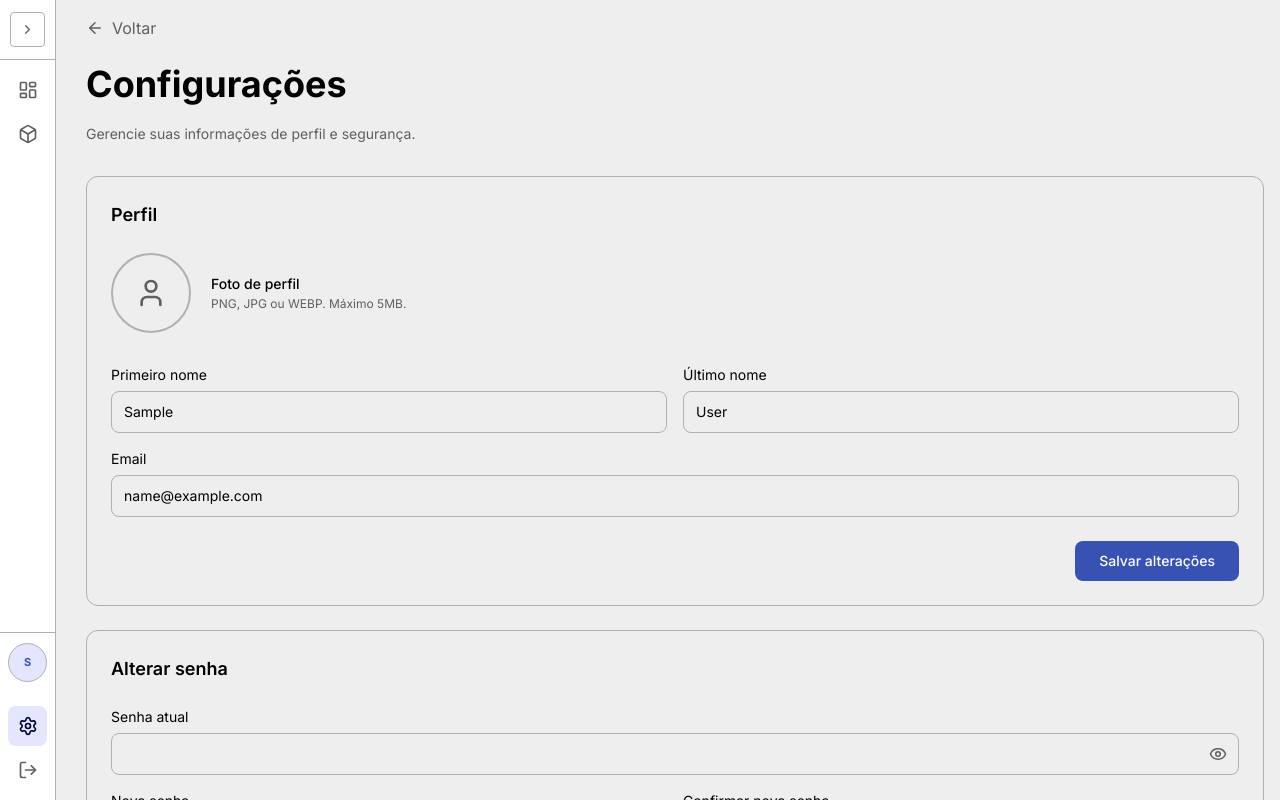
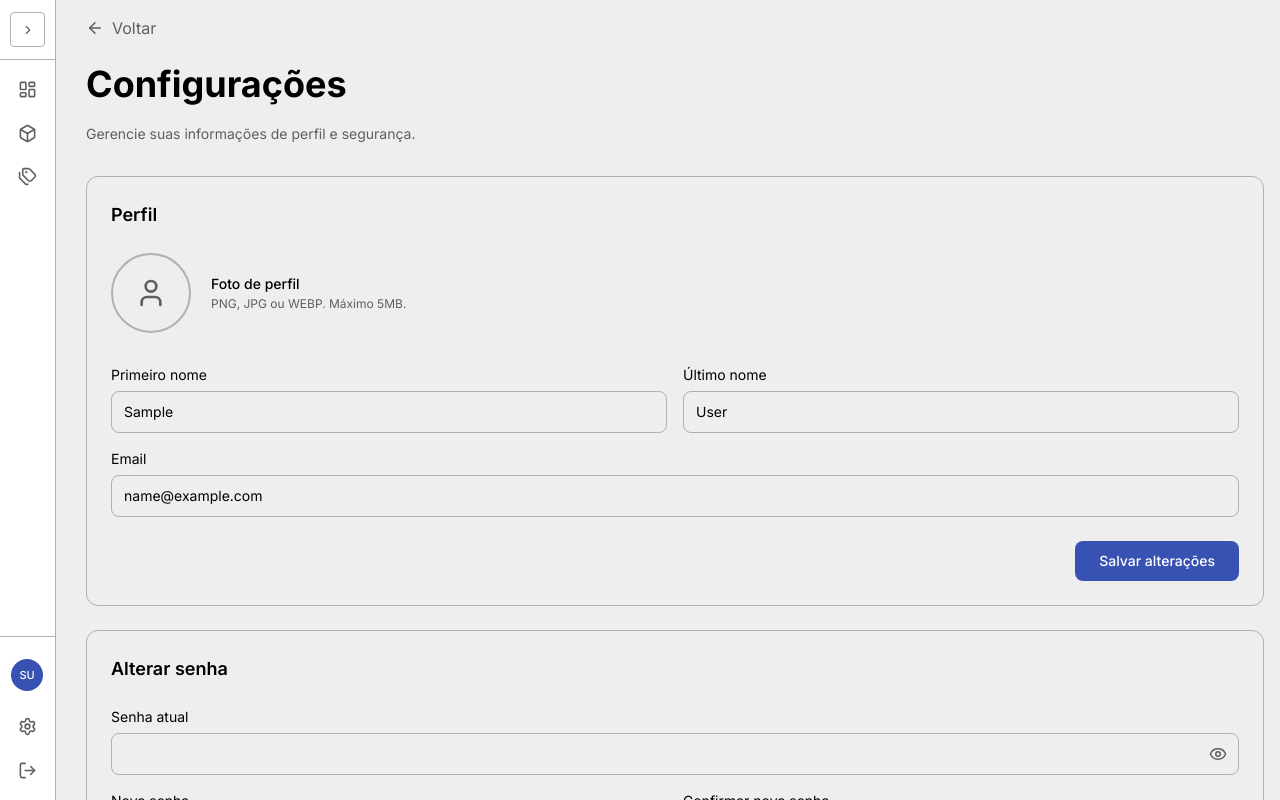
Before and after one commit to jvssvj/Stock-Gestor, a React (Vite) app: page /settings in a window 1280 px wide. Shown: the top 800 px of the page. Built offline with nearby package versions, Linux system fonts and the light colour scheme; no server answers; sample sign-in values are in the browser's storage.

Commit message:
feat(ui): new sidebar

```diff
--- a/src/layouts/RootLayout/components/Sidebar/index.jsx
+++ b/src/layouts/RootLayout/components/Sidebar/index.jsx
@@ -1,12 +1,14 @@
-import { LayoutDashboard, Box, LogOut, Settings, ChevronRight, ChevronLeft } from "lucide-react";
-import { Link, useLocation, useNavigate } from "react-router-dom";
-import { useState } from "react";
-import { useAuth } from "@/hooks/useAuth";
+/* eslint-disable no-unused-vars */
+import { useState } from 'react'
+import { Link, useLocation, useNavigate } from 'react-router-dom'
+import { LayoutDashboard, Box, LogOut, Settings, ChevronRight, ChevronLeft, Tags } from 'lucide-react'
+import { useAuth } from '@/hooks/useAuth'
 
 const navItems = [
-  { to: "/dashboard", label: "Dashboard", icon: LayoutDashboard },
-  { to: "/dashboard/items", label: "Estoque", icon: Box },
-];
+  { to: '/app', label: 'Dashboard', icon: LayoutDashboard },
+  { to: '/app/items', label: 'Estoque', icon: Box },
+  { to: '/app/categories', label: 'Categorias', icon: Tags },
+]
 
 function Tooltip({ label }) {
   return (
@@ -19,79 +21,84 @@ function Tooltip({ label }) {
     ">
       {label}
     </span>
-  );
+  )
 }
 
 export default function Sidebar() {
-  const { user, logout } = useAuth();
-  const navigate = useNavigate();
-  const location = useLocation();
-  const [collapsed, setCollapsed] = useState(true);
+  const { user, logout } = useAuth()
+  const navigate = useNavigate()
+  const location = useLocation()
+  const [collapsed, setCollapsed] = useState(true)
+  const [prevPathname, setPrevPathname] = useState('')
+
+  // Fecha ao trocar de rota — mesma lógica do SimulaDev
+  if (prevPathname !== location.pathname) {
+    setPrevPathname(location.pathname)
+    setCollapsed(true)
+  }
+
+  const initials = `${user?.firstName?.[0] ?? ''}${user?.lastName?.[0] ?? ''}`.toUpperCase()
 
   return (
     <>
-      {/* Overlay */}
       {!collapsed && (
         <div
-          className="fixed inset-0 bg-black opacity-80 z-[4]"
+          className="fixed inset-0 bg-black/50 z-[4]"
           onClick={() => setCollapsed(true)}
         />
       )}
 
       <aside className={`
         flex flex-col fixed z-[5] bg-white border-r border-border shrink-0
-        overflow-hidden h-dvh transition-[width] duration-[350ms] ease-in-out
-        ${collapsed ? "w-14" : "w-[240px]"}
+        overflow-hidden h-dvh transition-[width] duration-[250ms] ease-in-out
+        ${collapsed ? 'w-14' : 'w-[240px]'}
       `}>
 
         {/* ── Logo ── */}
         <div className="flex items-center justify-center p-3 border-b border-border min-h-14">
-
-          <div className="flex items-center gap-2 overflow-hidden flex-1 min-w-0">
-            <span className="leading-[0] shrink-0">
-              <Box className="text-primary" />
+          <div className="flex items-center gap-2 overflow-hidden flex-1">
+            <div className="w-7 h-7 rounded-[8px] bg-primary flex items-center justify-center shrink-0">
+              <Box size={14} color="white" />
+            </div>
+            <span className={`
+              text-[15px] font-semibold text-text-main whitespace-nowrap
+              transition-[opacity,width] duration-200
+              ${collapsed ? 'opacity-0 w-0' : 'opacity-100'}
+            `}>
+              StockFlow
             </span>
-
-            <h2
-              className={`text-base font-semibold text-text-main whitespace-nowrap overflow-hidden transition-[opacity,width] duration-200 ease-in-out ${collapsed ? "opacity-0 w-0" : "opacity-100 w-auto"}`}
-            >
-              StockFlow
-            </h2>
           </div>
           <button
-            className="w-[35px] h-[35px] rounded-sm bg-transparent border border-border cursor-pointer flex items-center justify-center shrink-0 text-text-muted hover:bg-color-bg transition-colors duration-150"
+            className="w-[35px] h-[35px] rounded-sm bg-transparent border border-border cursor-pointer flex items-center justify-center shrink-0 text-text-muted hover:bg-bg transition-colors duration-150"
             onClick={() => setCollapsed(!collapsed)}
           >
-            {collapsed ? <ChevronRight size={15} /> : <ChevronLeft size={15} />}
+            {collapsed ? <ChevronRight size={14} /> : <ChevronLeft size={14} />}
           </button>
         </div>
 
         {/* ── Nav ── */}
         <nav className="flex-1 px-2 py-2.5 flex flex-col gap-1 overflow-hidden">
-
-          {// eslint-disable-next-line no-unused-vars
-            navItems.map(({ to, label, icon: IconComponent }) => {
-              const isActive = to === "/dashboard"
-                ? location.pathname === "/dashboard"
+          {navItems.map(({ to, label, icon: Icon }) => {
+            const isActive = to === '/app'
+              ? location.pathname === '/app'
               : location.pathname.startsWith(to)
 
             return (
               <Link
                 key={to}
                 to={to}
-                  onClick={() => setCollapsed(true)}
                 className={`
-                  group relative flex items-center justify-start gap-2
-                  cursor-pointer w-full p-2 rounded-lg font-medium z-[2]
-                  transition-all duration-200 ease-in-out no-underline
+                  group relative flex items-center gap-2.5 p-2.5 rounded-lg
+                  text-[13px] whitespace-nowrap no-underline
+                  transition-[background,color] duration-150
                   ${isActive
-                      ? "bg-primary-subtle text-primary"
-                      : "text-text-muted hover:bg-primary-subtle hover:text-primary"
+                    ? 'bg-primary text-white font-medium'
+                    : 'text-text-muted hover:bg-primary hover:text-white'
                   }
                 `}
               >
-                  <span className="pl-[2px]"><IconComponent size={20} /></span>
-                  <span className={`text-base whitespace-nowrap overflow-hidden text-ellipsis transition-[opacity,width] duration-200 ${collapsed ? "opacity-0 w-0" : ""}`}>
+                <span className="shrink-0"><Icon size={19} /></span>
+                <span className={`overflow-hidden transition-[opacity,width] duration-200 ${collapsed ? 'opacity-0 w-0' : ''}`}>
                   {label}
                 </span>
                 {collapsed && <Tooltip label={label} />}
@@ -104,60 +111,69 @@ export default function Sidebar() {
         <div className="flex flex-col gap-1 border-t border-border px-2 py-2.5">
 
           {/* User */}
-          <div className={`flex items-center gap-2.5 mb-5`}>
+          <div className="group relative flex items-center gap-2.5 h-14 pl-[3px] rounded-md overflow-visible">
             {user?.avatarUrl ? (
               <img
-                className="w-[39px] h-[39px] rounded-full shrink-0 object-cover border border-border"
+                className="w-8 h-8 rounded-full shrink-0 object-cover border border-border"
                 src={user.avatarUrl}
                 alt="Avatar"
               />
             ) : (
-              <span className="w-[39px] h-[39px] rounded-full shrink-0 flex items-center justify-center bg-primary-subtle text-primary text-[11px] font-bold border border-border">
-                {user?.name?.slice(0, 1)}
-              </span>
+              <div className="w-8 h-8 rounded-full bg-primary flex items-center justify-center text-[11px] font-medium text-white shrink-0">
+                {initials}
+              </div>
             )}
-
-            <span className={`
-              text-base text-ellipsis font-medium text-text-main whitespace-nowrap
-              overflow-hidden transition-[opacity,width] duration-200
-              ${collapsed ? "opacity-0 w-0" : "opacity-100"}
-            `}>
-              {user?.name}
-            </span>
-            {/* {collapsed && <Tooltip label={user?.name ?? ""} />} */}
-
+            {!collapsed ? (
+              <div className="flex-1 overflow-hidden">
+                <div className="text-[13px] font-medium text-text-main truncate">
+                  {user?.firstName} {user?.lastName}
+                </div>
+                {user?.email && (
+                  <span className="text-[11px] block text-text-muted truncate">{user.email}</span>
+                )}
+              </div>
+            ) : (
+              <Tooltip label={`${user?.firstName ?? ''} ${user?.lastName ?? ''}`} />
+            )}
           </div>
 
           {/* Configurações */}
           <Link
-            to="/settings"
-            className={`group relative flex items-center justify-start gap-2 cursor-pointer w-full p-2 rounded-lg font-medium z-[2] transition-all duration-200 ease-in-out no-underline ${location.pathname === "/settings"
-              ? "bg-primary-subtle text-text-main"
-              : "text-text-muted hover:bg-primary-subtle hover:text-text-main"
-              }`}
-            onClick={() => setCollapsed(true)}
+            to="/app/settings"
+            className={`
+              group relative flex gap-2.5 items-center p-2.5 rounded-lg
+              no-underline transition-colors duration-150
+              ${location.pathname === '/app/settings'
+                ? 'bg-primary text-white'
+                : 'text-text-muted hover:bg-primary hover:text-white'
+              }
+            `}
           >
-            <span className="pl-[2px]"><Settings size={20} /></span>
-            <span className={`text-base whitespace-nowrap overflow-hidden text-ellipsis transition-[opacity,width] duration-200 ${collapsed ? "opacity-0 w-0" : ""}`}>
+            <Settings size={19} className="shrink-0" />
+            <span className={`text-[13px] whitespace-nowrap overflow-hidden transition-[opacity,width] duration-200 ${collapsed ? 'opacity-0 w-0' : ''}`}>
               Configurações
             </span>
+            {collapsed && <Tooltip label="Configurações" />}
           </Link>
 
           {/* Logout */}
           <button
-            className="group relative flex items-center justify-start gap-2 cursor-pointer w-full p-2 rounded-lg font-medium z-[2] transition-all duration-200 ease-in-out text-text-muted hover:bg-danger-subtle hover:text-danger"
+            className="group relative w-full bg-transparent border-none cursor-pointer text-text-muted flex gap-2.5 items-center p-2.5 rounded-lg hover:bg-danger hover:text-white transition-colors duration-150"
             onClick={() => {
-              navigate("/", { replace: true });
-              setTimeout(() => logout(), 1);
+              navigate('/', { replace: true })
+              setTimeout(() => logout(), 1)
             }}
           >
-            <span className="pl-[2px]"><LogOut size={20} /></span>
-            <span className={`text-base whitespace-nowrap overflow-hidden text-ellipsis transition-[opacity,width] duration-200 ${collapsed ? "opacity-0 w-0" : ""}`}>
+            <LogOut size={19} className="shrink-0" />
+            <span className={`text-[13px] whitespace-nowrap overflow-hidden transition-[opacity,width] duration-200 ${collapsed ? 'opacity-0 w-0' : ''}`}>
               Sair
             </span>
+            {collapsed && <Tooltip label="Sair" />}
           </button>
+
         </div>
+
       </aside>
     </>
-  );
+  )
 }
```
Lines whose indentation alone changed are shown as unchanged.
